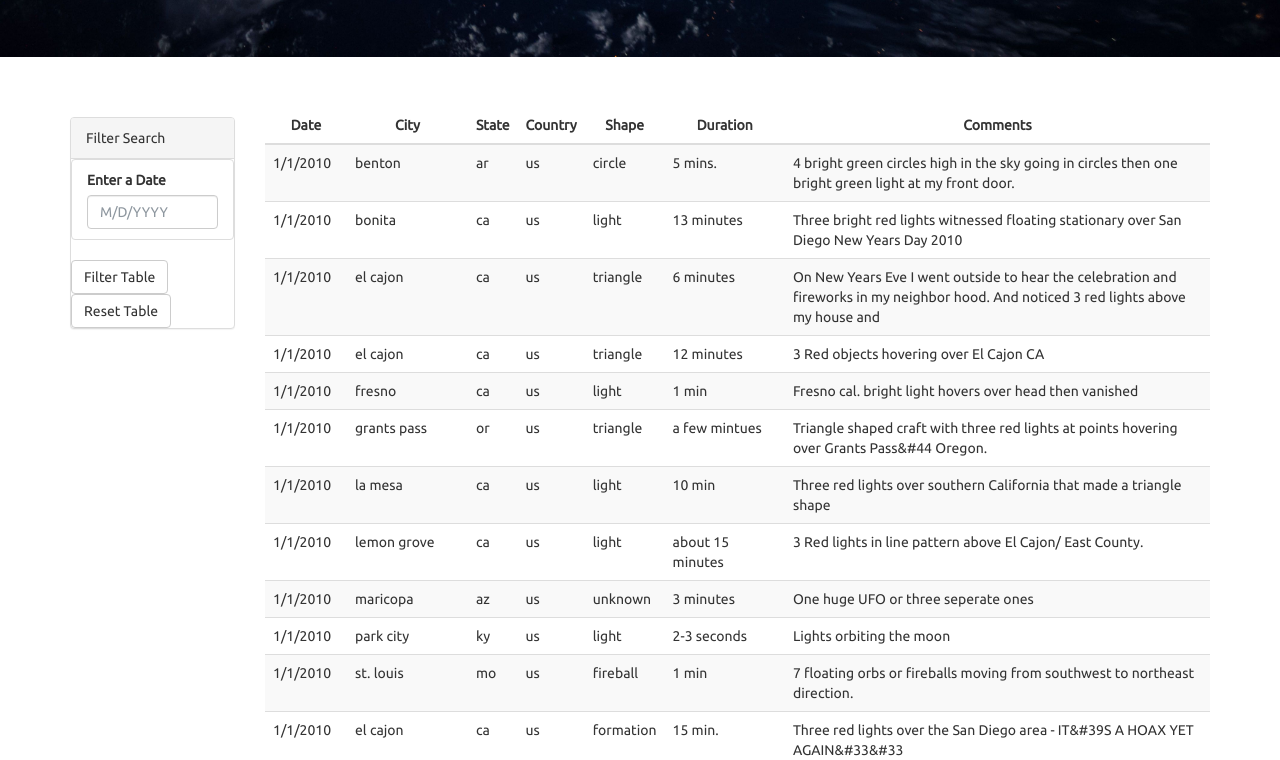
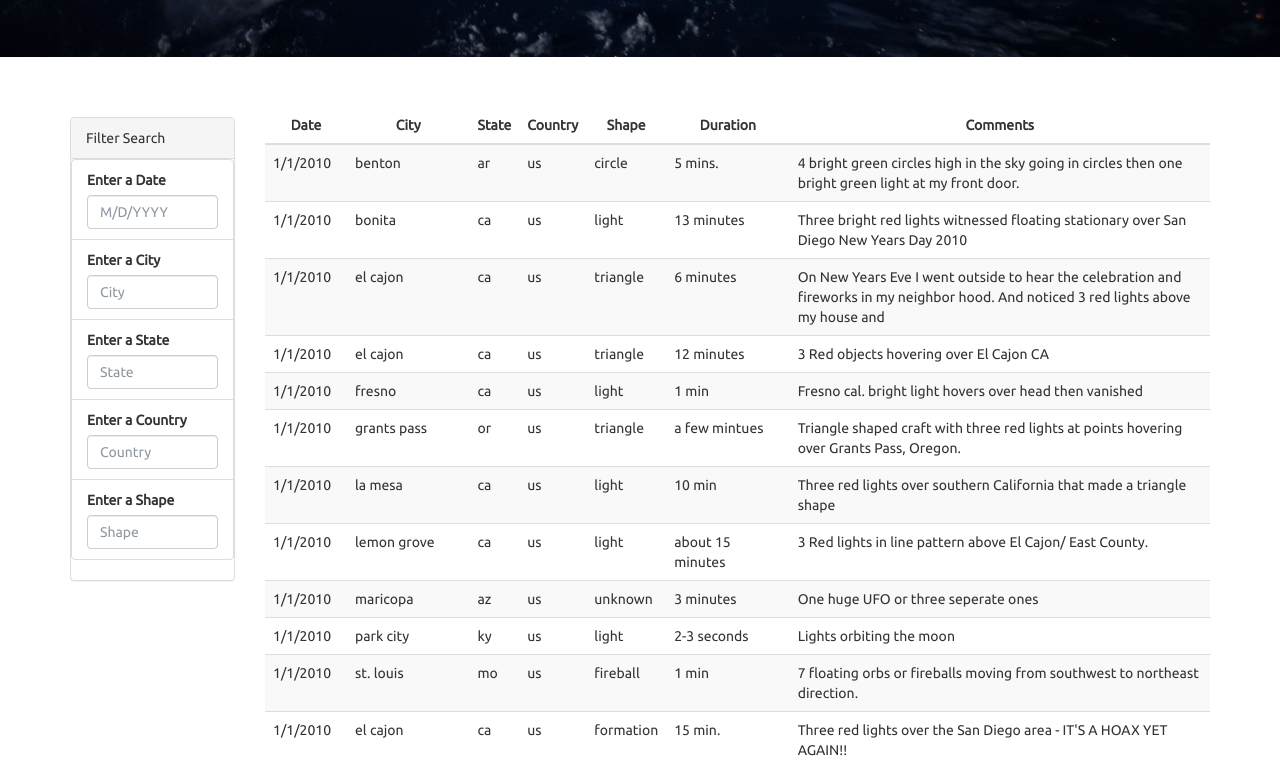
Before and after one commit to NPVoravong/javascript-challenge, a plain HTML site: page index.html in a window 1280 px wide. Shown: the part 555-1315 px from the top of the page. Drawn offline with nearby package versions, Linux system fonts and the light colour scheme.

Commit message:
added more filters

```diff
--- /dev/null
+++ b/UFO-D3/app.js
@@ -0,0 +1,77 @@
+const tableData = data;
+
+function buildTable(d){
+    let selection = d3.select("#ufo-tbody").selectAll("tr").data(d)
+    selection.exit().remove();
+    selection
+    .enter()
+    .append("tr")
+    .merge(selection)
+    .html(addData);
+    function addData(row, i){
+        return `<td> ${row.datetime} </td>
+        <td> ${row.city} </td>
+        <td> ${row.state} </td>
+        <td> ${row.country} </td>
+        <td> ${row.shape} </td>
+        <td> ${row.durationMinutes} </td>
+        <td> ${row.comments} </td>
+        `;
+    }
+}
+
+buildTable(data)
+
+// const button_filter = d3.select("#filter-btn").on("click", runFilter);
+// const button_reset = d3.select("#reset-btn").on("click", buildTable(data));
+// const form = d3.select("#form").on("submit", runFilter);
+
+// function runFilter() {
+//   let user_input = d3.selectAll(".form-control");
+//   let input_val = user_input.property("value");
+
+//   let result = data.filter((item) => item.datetime === input_val);
+//   console.log(result);
+
+//   buildTable(result);
+// }
+
+var filters = {};
+
+function updateFilters() {
+
+  // Save the element, value, and id of the filter that was changed
+  var changedElement = d3.select(this).select("input");
+  var elementValue = changedElement.property("value");
+  var filterId = changedElement.attr("id");
+
+  // If a filter value was entered then add that filterId and value
+  // to the filters list. Otherwise, clear that filter from the filters object
+  if (elementValue) {
+    filters[filterId] = elementValue;
+  }
+  else {
+    delete filters[filterId];
+  }
+
+  // Call function to apply all filters and rebuild the table
+  filterTable();
+
+}
+
+function filterTable() {
+
+    // Set the filteredData to the tableData
+    let filteredData = tableData;
+
+    // Loop through all of the filters and keep any data that
+    // matches the filter values
+    Object.entries(filters).forEach(([key, value]) => {
+      filteredData = filteredData.filter(row => row[key] === value);
+    });
+
+    // Finally, rebuild the table using the filtered Data
+    buildTable(filteredData);
+  }
+
+d3.selectAll(".filter").on("change", updateFilters);
--- a/index.html
+++ b/index.html
@@ -39,10 +39,26 @@
                         <label for="date">Enter a Date</label>
                         <input class="form-control" id="datetime" type="text" placeholder="M/D/YYYY">
                       </li>
+                      <li class="filter list-group-item">
+                        <label for="city">Enter a City</label>
+                        <input class="form-control" id="city" type="text" placeholder="City">
+                      </li>
+                      <li class="filter list-group-item">
+                        <label for="state">Enter a State</label>
+                        <input class="form-control" id="state" type="text" placeholder="State">
+                      </li>
+                      <li class="filter list-group-item">
+                        <label for="country">Enter a Country</label>
+                        <input class="form-control" id="country" type="text" placeholder="Country">
+                      </li>
+                      <li class="filter list-group-item">
+                        <label for="shape">Enter a Shape</label>
+                        <input class="form-control" id="shape" type="text" placeholder="Shape">
+                      </li>
                     </ul>
                   </div>
-                  <button id="filter-btn" type="button" class="btn btn-default">Filter Table</button>
-                  <button id="reset-btn" type="button" class="btn btn-default">Reset Table</button>
+                  <!-- <button id="filter-btn" type="button" class="btn btn-default">Filter Table</button> -->
+                  <!-- <button id="reset-btn" type="button" class="btn btn-default">Reset Table</button> -->
                 </form>
               </div>
             </div>
@@ -74,7 +90,8 @@
   </div>
   <script src="https://d3js.org/d3.v6.min.js"></script>
   <script src="static/js/data.js"></script>
-  <script src="UFO-level-1/app.js"></script>
+  <!-- <script src="UFO-level-1/app.js"></script> -->
+  <script src="UFO-D3/app.js"></script>
 </body>
 
 </html>
```
